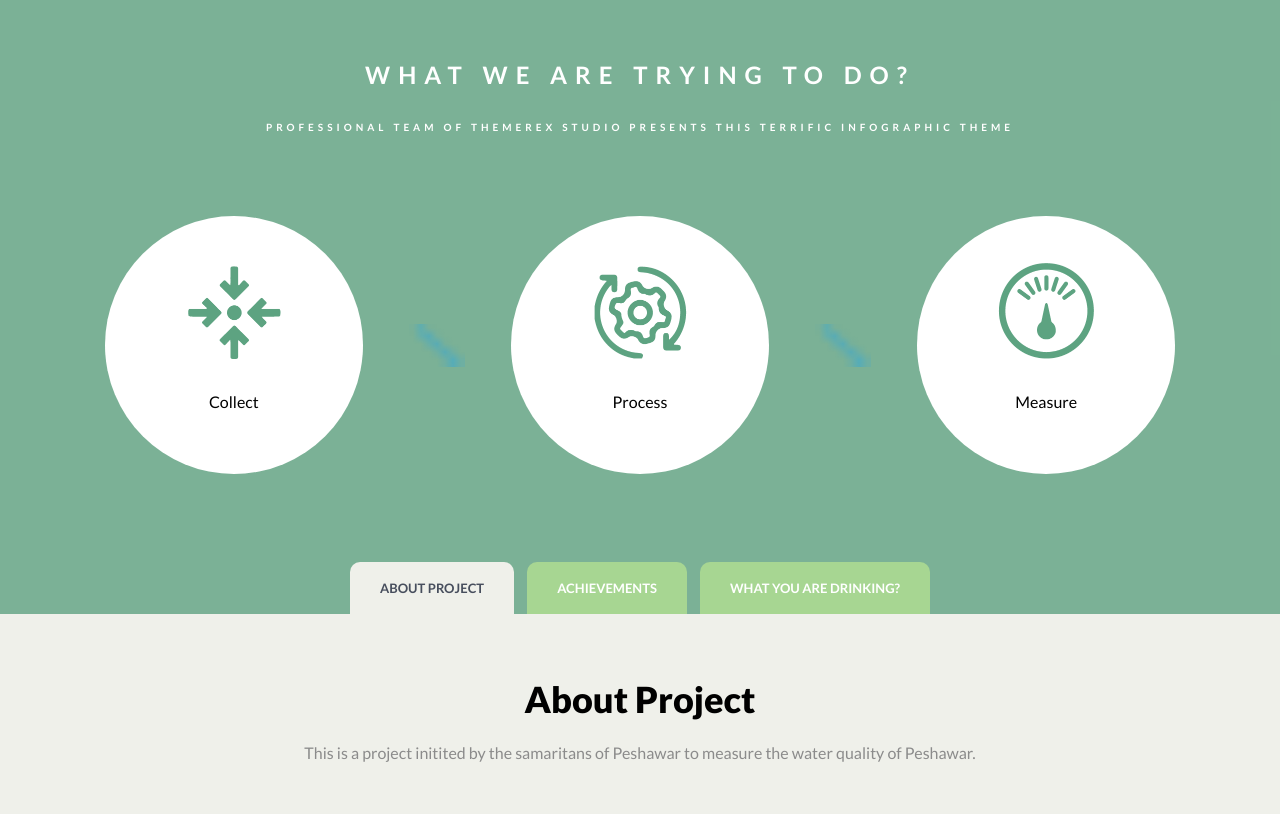
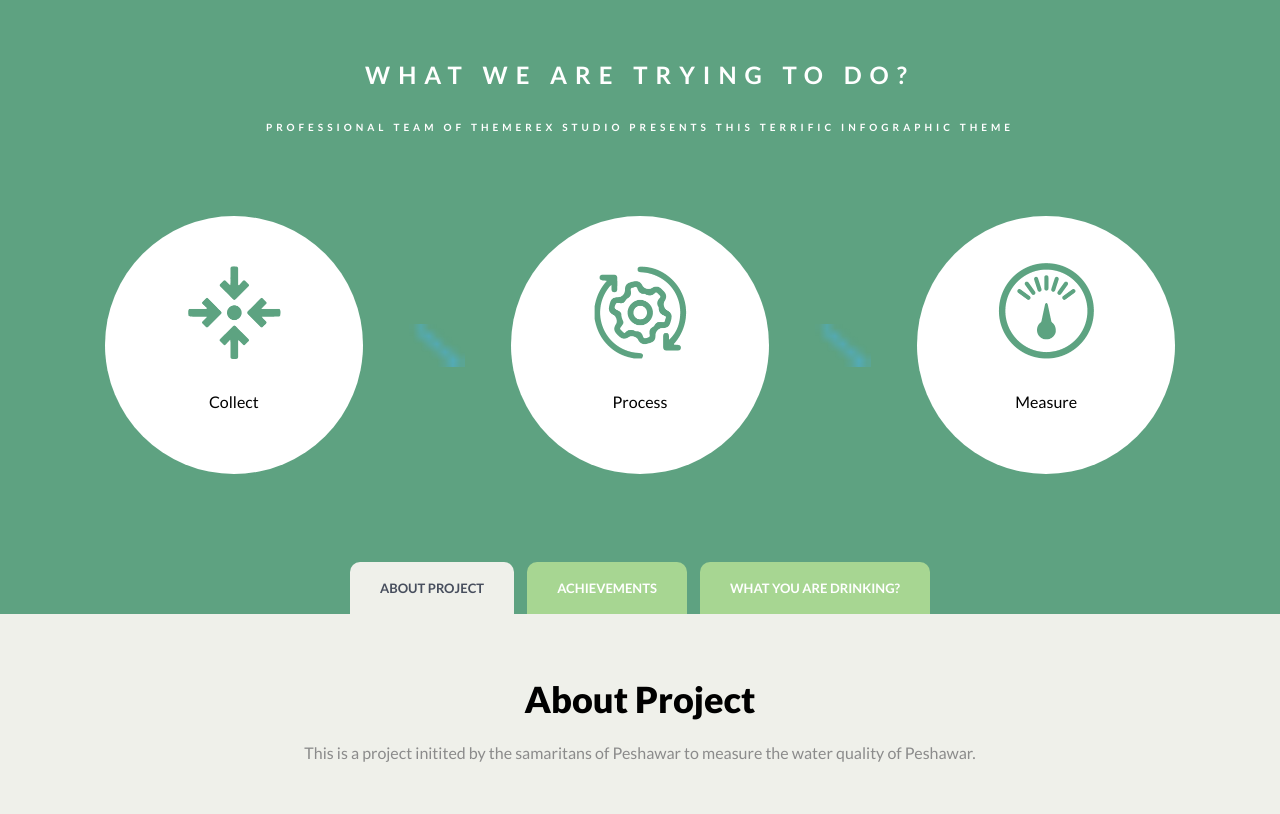
Before and after one commit to codeforpakistan/Whater, a plain HTML site: page index.html in a window 1280 px wide. Shown: the part 662-1476 px from the top of the page. Drawn offline with Linux system fonts and the light colour scheme; files whose address does not match are found by name.

Commit message:
Header video fixed

```diff
--- a/css/style.css
+++ b/css/style.css
@@ -752,7 +752,7 @@ ul.number li,ul.arrow li,ul.star li,ul.heart li{font-size:14px;color:#8b8b8b;lin
 .seagreen{background-color: #53acbb !important;}
 .skyblue{background-color: #74c2ce;}
 .cornsilk{background-color: #fcfcf7;}
-.darkseagreen{background-color: rgba(94, 162, 129, 0.8);}
+.darkseagreen{background-color: rgba(94, 162, 129, 1);}
 .yellowgreen{background-color: #a7d692;}
 .darkcyan{background-color: #3faa96;}
 .khaki{background-color: #f2de83;}
--- a/index.html
+++ b/index.html
@@ -2,7 +2,7 @@
 <html>
 <head>
     <meta charset="UTF-8">
-    <title>Rock Group</title>
+    <title>Whater | Measuring water quality</title>
     <meta name="viewport" content="width=device-width, initial-scale=1, maximum-scale=1">
     <link rel="stylesheet" type="text/css" href="css/style.css">
     <link rel="stylesheet" type="text/css" href="css/fontello/css/fontello.css">
```
Also changed, not shown: 1 other file.
